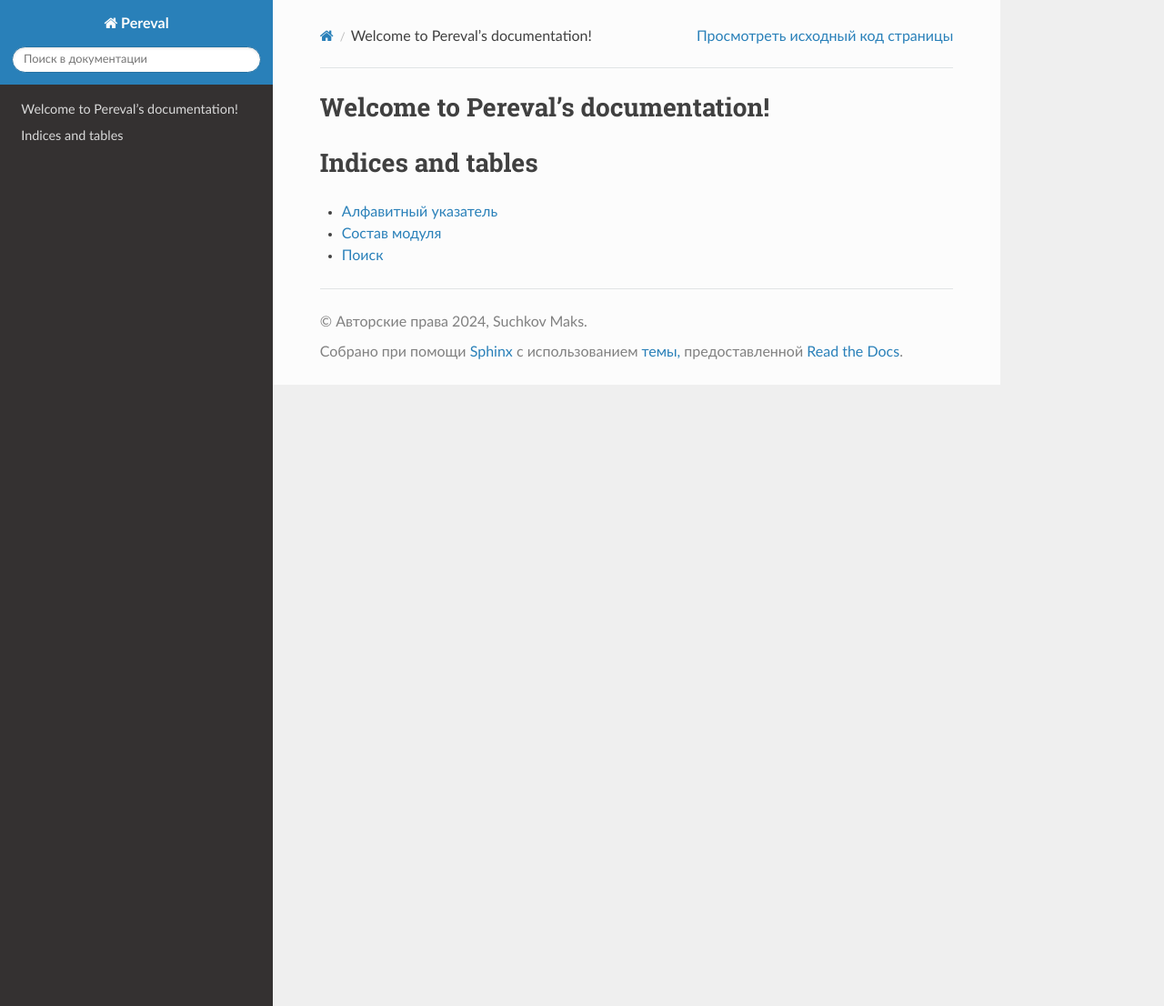
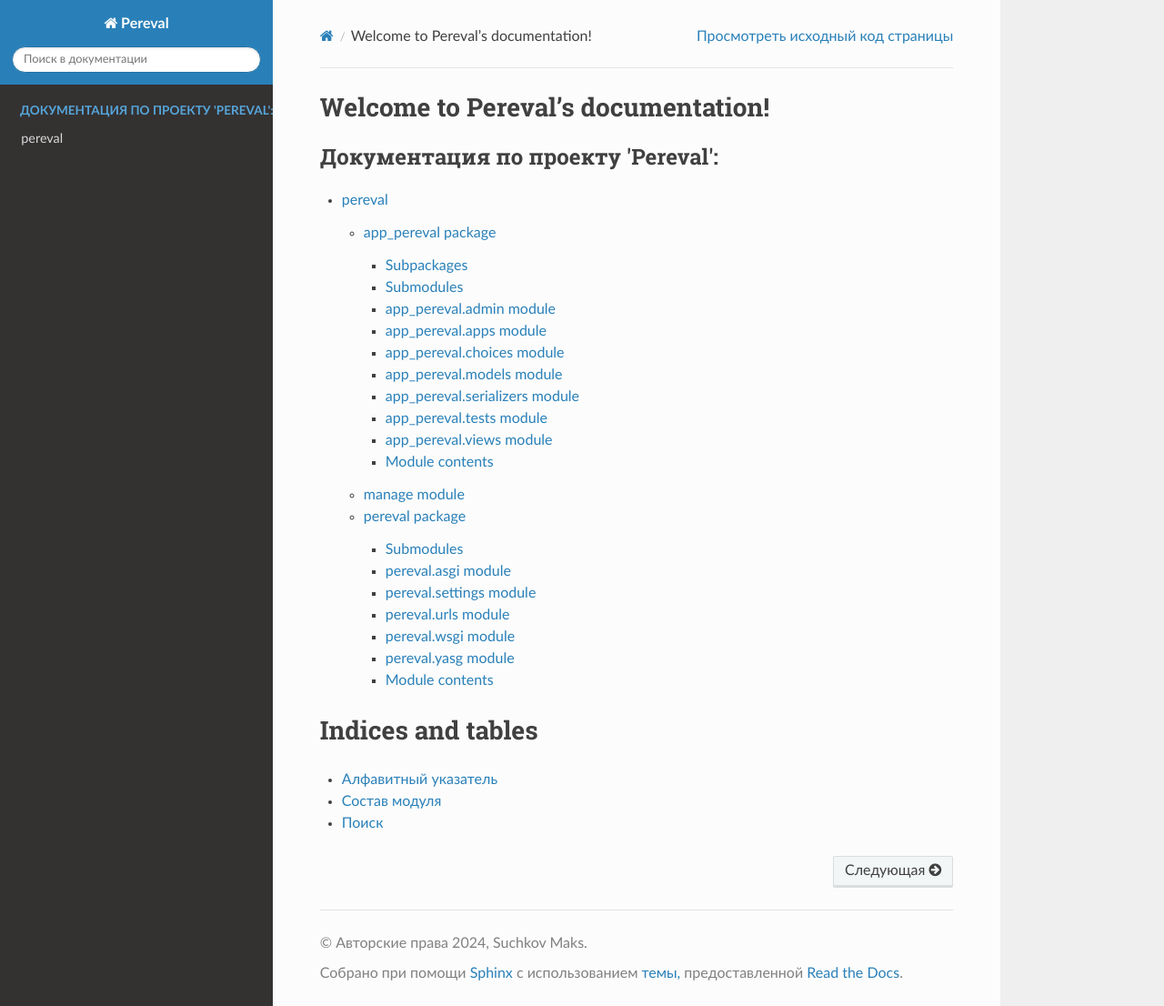
Before and after one commit to Odiosus/pereval, a Sphinx documentation site: the page built from docs/index.rst, in a window 1280 px wide and 1106 px high. Shown: the whole window at 91% size. Built offline with Sphinx 7.4.7 and the Read the Docs theme 2.0.0, drawn with Linux system fonts in a browser that asks for light colours; some of the changed lines change nothing that is shown.

Commit message:
changed docs

```diff
--- a/docs/conf.py
+++ b/docs/conf.py
@@ -8,9 +8,8 @@
 import os
 import sys
 
-# sys.path.insert(0, os.path.abspath("../"))
-pkg_path = os.path.abspath('..')
-sys.path.insert(0, pkg_path)
+sys.path.insert(0, os.path.abspath("../"))
+
 
 master_doc = 'index'
 
@@ -24,7 +23,6 @@ release = '1.0.0'
 django_settings = "pereval.settings"
 django_show_db_tables = True
 django_show_db_tables_abstract = True
-# django_choices_to_show = 10
 
 extensions = [
     'sphinxcontrib_django',
--- a/docs/index.rst
+++ b/docs/index.rst
@@ -10,6 +10,7 @@ Welcome to Pereval's documentation!
    :maxdepth: 3
    :caption: Документация по проекту 'Pereval':
 
+   modules
 
 Indices and tables
 ==================
```
Also changed, not shown: 16 other files.
